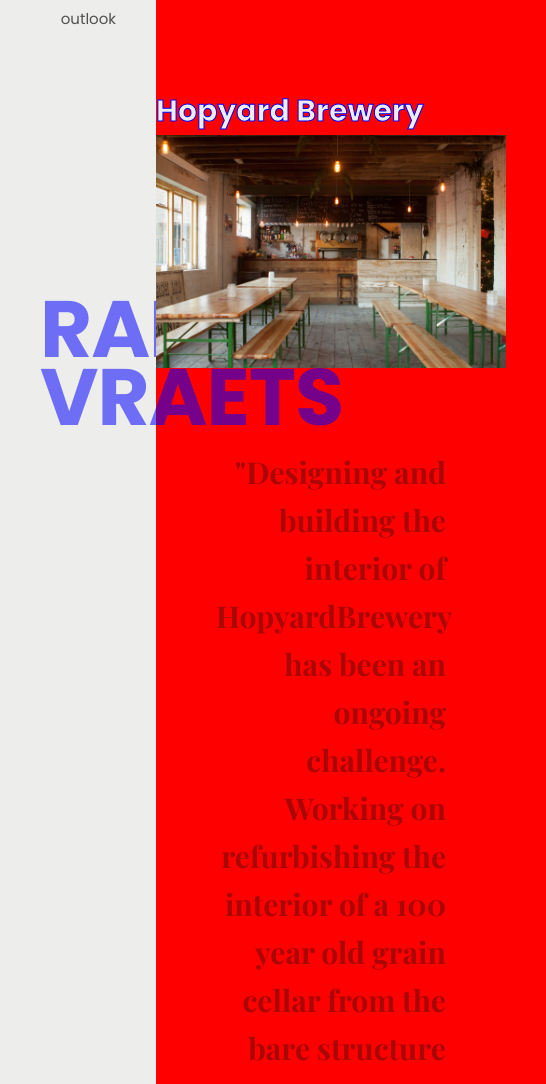
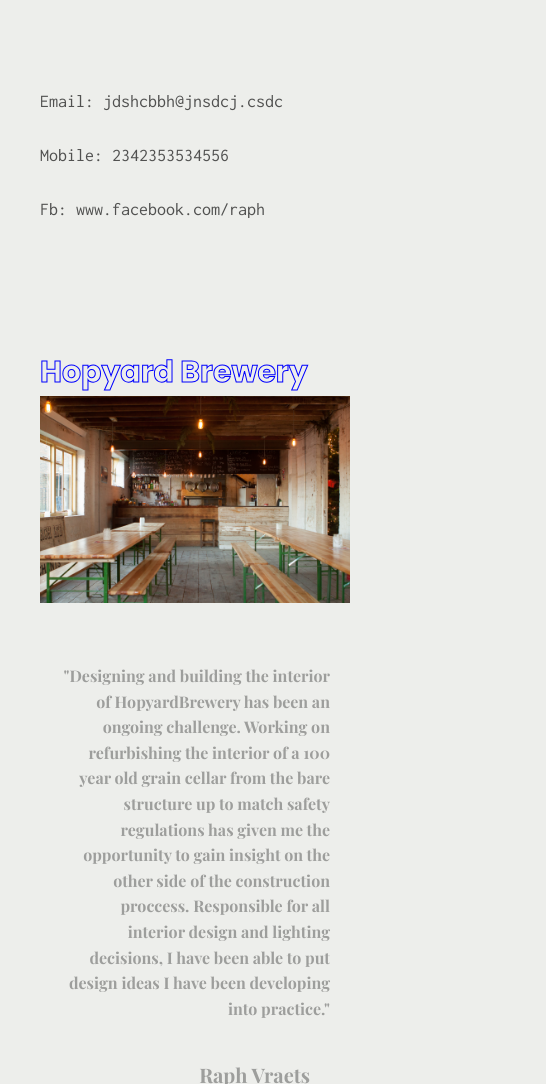
Before and after one commit to Pingid/raph-portfolio, a website: page index.html in a window 390 px wide. Shown: the part 383-1467 px from the top of the page, 546 px wide, since content can reach past the window. Drawn offline with nearby package versions, Linux system fonts and the light colour scheme; a web font is replaced by a local one.

Commit message:
Fixed issues

```diff
--- a/css/style.css
+++ b/css/style.css
@@ -21,7 +21,7 @@
 section .project-quote {
   font-family: 'Playfair Display', serif;
   font-weight: bold;
-  font-size: 3rem;
+  font-size: 2.5rem;
   text-align: right;
 }
 
@@ -54,6 +54,7 @@
 
 /* STYLING */
 .left-panel {
+  z-index: -99;
   padding: 4rem;
   position: fixed;
   top: 0;
@@ -86,6 +87,10 @@
   margin-bottom: 2rem;
 }
 
+.content-pane section:last-child {
+  margin-bottom: 10rem;
+}
+
 section {
   position: relative;
   padding-top: 5rem;
@@ -116,14 +121,6 @@
   display: block;
 }
 
-section .imagewrap:hover img {
-  /*transform: scale(0.5);
-  -webkit-transform: scale(0.5);
-
-  -webkit-filter: grayscale(100%);
-  filter: grayscale(100%);*/
-}
-
 section .project-quote {
   padding: 8rem 6rem;
   color: rgba(17, 17, 17, 0.36);
@@ -139,23 +136,61 @@
   transition: 0.6s;
 }
 
+.mobilecontact{
+  display: none;
+}
+
 /*RESPONSIVE*/
+.mobile-contact {
+  display: none;
+}
+
 @media screen and (max-width: 960px) {
-  .only-mobile {
-    display: none;
+  .mobilecontact {
+    display: block;
   }
+
+  section .project-quote {
+    font-size: 2rem;
+    padding: 6rem 2rem;
+  }
+
+  section .project-quote::after {
+    right: 4rem;
+    font-size: 2.5rem;
+    bottom: 4rem;
+  }
+
   .content-pane {
       width: 100%;
-      background-color: blue;
+      padding-left: 4rem;
+      margin-left: 0;
+  }
+
+  .left-panel {
+    display: none;
   }
 }
 
 @media screen and (max-width: 480px) {
-  .only-mobile {
+
+  .content-pane {
+      width: 100%;
+      margin-left: 0;
+  }
+
+  section .project-quote {
+    font-size: 1.6rem;
+    padding: 6rem 2rem;
+  }
+
+  section .project-quote::after {
+    right: 4rem;
+    font-size: 2rem;
+    bottom: 4rem;
+  }
+
+  .left-panel {
     display: none;
   }
-  .content-pane {
-      width: 100%;
-      background-color: red;
-  }
 }
--- a/index.html
+++ b/index.html
@@ -35,6 +35,15 @@
     <div class="content-pane">
       <section>
         <div class="intro-title">Raph is a inventive carpenter and a creative technician.</div>
+      </section>
+      <section>
+
+        <div class="mobilecontact contact">
+          <p>Email: jdshcbbh@jnsdcj.csdc</p>
+          <p>Mobile: 2342353534556</p>
+          <p>Fb: www.facebook.com/raph</p>
+        </div>
+
       </section>
       <section>
         <div class="title">Hopyard Brewery</div>
```
